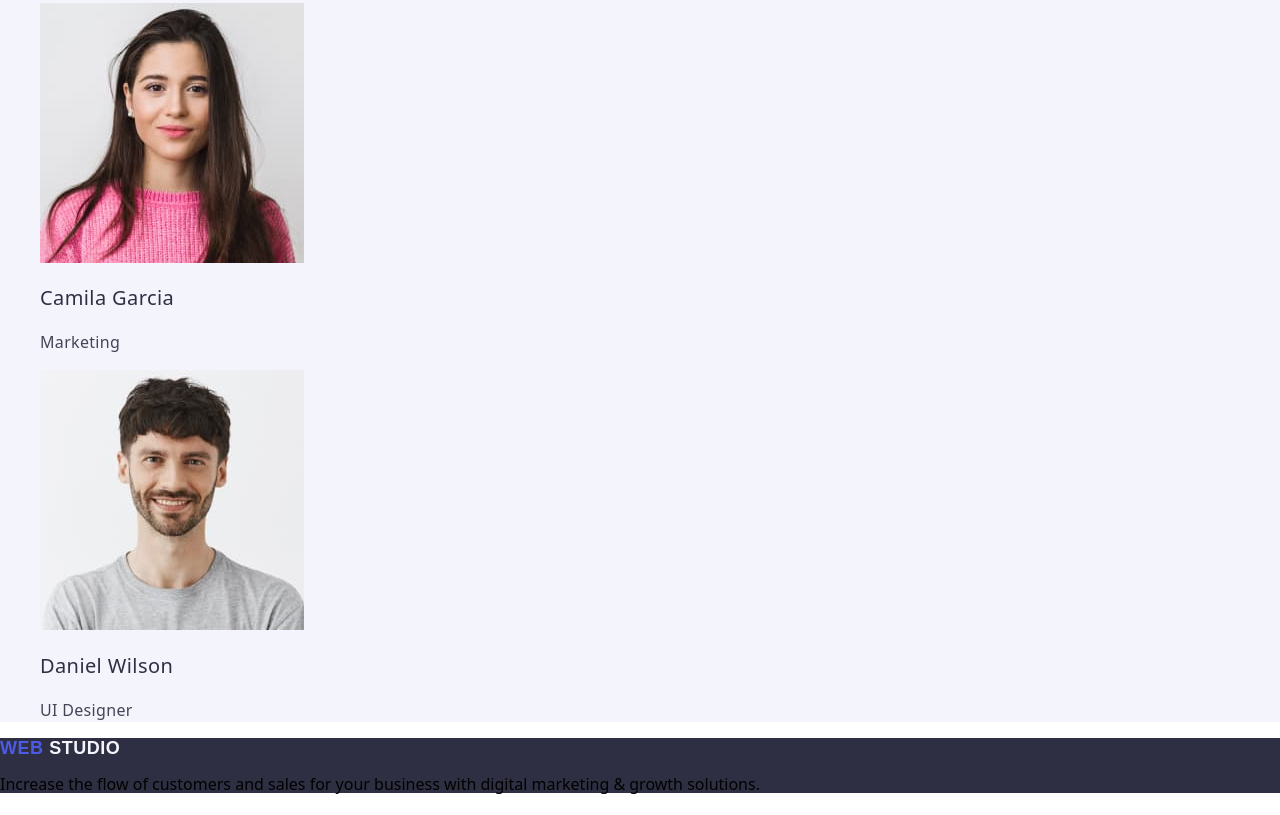
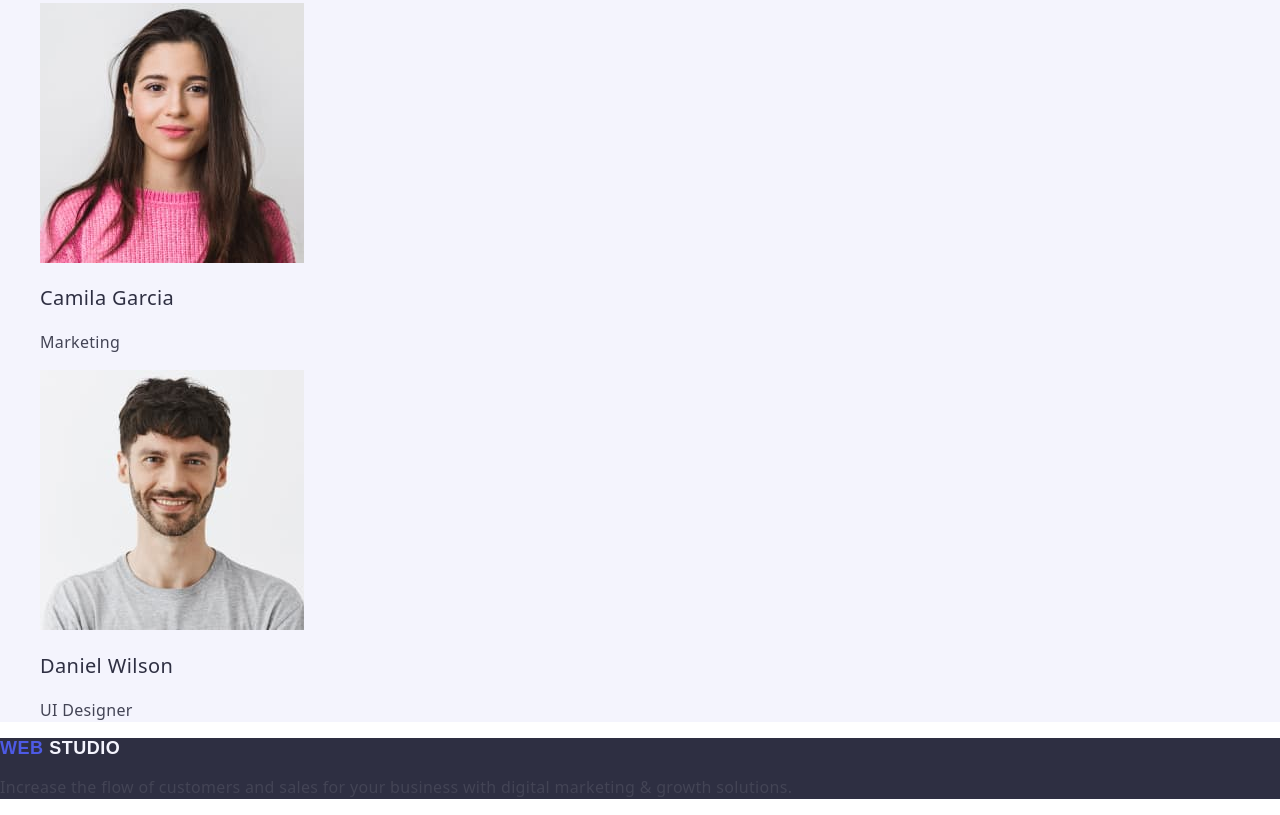
Before and after one commit to Maryna-01/goit-markup-hw-02, a plain HTML site: page index.html in a window 1280 px wide. Shown: the part 2542-3357 px from the top of the page. Drawn offline with nearby package versions, Linux system fonts and the light colour scheme.

Commit message:
update index.html

```diff
--- a/index.html
+++ b/index.html
@@ -132,7 +132,7 @@
                 <a class="header-logo-link">Web
                     <span class="header-logo-link-link">Studio</span>
                 </a>
-        <p>Increase the flow of customers and sales for your business with digital marketing & growth solutions.</p>
+        <p class="text">Increase the flow of customers and sales for your business with digital marketing & growth solutions.</p>
     </footer>
 </body>
 
```
